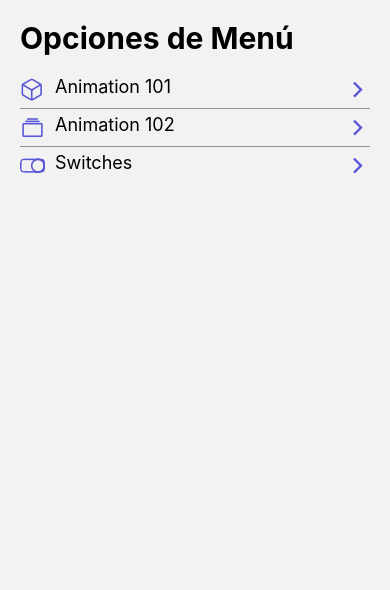
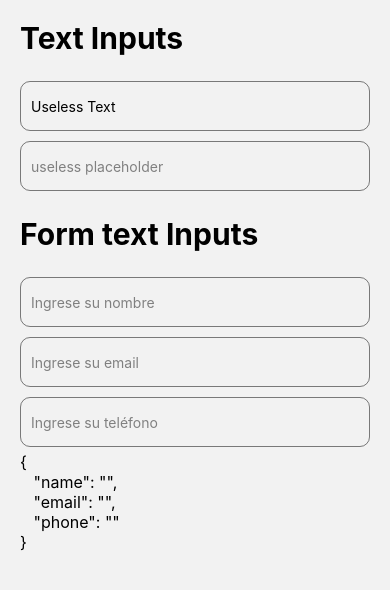
Before and after one commit to ferdeolazabal/RNComponents, a React Native app: screen /TextInputScreen in a window 390 px wide. Shown: the top 590 px of the page. Built offline with nearby package versions, Linux system fonts and the light colour scheme.

Commit message:
Add more screens
- <AlertScreen> & <TextInputScreen> added
- react-native-prompt-android library added for android propt functionality

```diff
--- a/package.json
+++ b/package.json
@@ -16,6 +16,7 @@
     "react": "18.1.0",
     "react-native": "0.70.6",
     "react-native-gesture-handler": "^2.9.0",
+    "react-native-prompt-android": "^1.1.0",
     "react-native-safe-area-context": "^4.5.0",
     "react-native-screens": "^3.19.0",
     "react-native-vector-icons": "^9.2.0"
--- a/src/data/menuItems.tsx
+++ b/src/data/menuItems.tsx
@@ -16,4 +16,14 @@ export const menuItems: MenuItem[] = [
         icon: 'toggle-outline',
         component: 'SwitchScreen',
     },
+    {
+        name: 'Alerts',
+        icon: 'alert-circle-outline',
+        component: 'AlertScreen',
+    },
+    {
+        name: 'Text Inputs',
+        icon: 'document-text-outline',
+        component: 'TextInputScreen',
+    },
 ];
--- a/src/navigator/Navigator.tsx
+++ b/src/navigator/Navigator.tsx
@@ -1,8 +1,10 @@
-import { createStackNavigator } from '@react-navigation/stack';
 import { Animation101Screen } from '../screens/Animation101Screen';
 import { Animation102Screen } from '../screens/Animation102Screen';
+import { createStackNavigator } from '@react-navigation/stack';
+import { SwitchScreen } from '../screens/SwitchScreen';
+import AlertScreen from '../screens/AlertScreen';
 import HomeScreen from '../screens/HomeScreen';
-import { SwitchScreen } from '../screens/SwitchScreen';
+import TextInputScreen from '../screens/TextImputScreen';
 
 const Stack = createStackNavigator();
 
@@ -16,6 +18,8 @@ export const Navigator = () => {
             <Stack.Screen name="Animation101Screen" component={Animation101Screen} />
             <Stack.Screen name="Animation102Screen" component={Animation102Screen} />
             <Stack.Screen name="SwitchScreen" component={SwitchScreen} />
+            <Stack.Screen name="AlertScreen" component={AlertScreen} />
+            <Stack.Screen name="TextInputScreen" component={TextInputScreen} />
         </Stack.Navigator>
     );
 };
--- /dev/null
+++ b/src/screens/AlertScreen.tsx
@@ -0,0 +1,70 @@
+import React from 'react';
+import { Alert, Button, Text, View } from 'react-native';
+import prompt from 'react-native-prompt-android';
+
+import { HeaderTitle } from '../components/HeaderTitle';
+import { styles } from '../theme/appTheme';
+
+const AlertScreen = () => {
+    const showAlert = () => {
+        Alert.alert(
+            'Título',
+            'Este es el cuerpo de la alerta',
+            [
+                {
+                    text: 'Preguntar luego',
+                    onPress: () => console.log('Ask me later pressed'),
+                },
+                {
+                    text: 'Cancelar',
+                    onPress: () => console.log('Cancel Pressed'),
+                    style: 'cancel', // Only for Ios
+                },
+                { text: 'OK', onPress: () => console.log('OK Pressed') },
+            ],
+            { cancelable: true, onDismiss: () => console.log('Cancel Pressed') }
+        );
+    };
+
+    const showPrompt = () => {
+        // propt only for Ios
+        // Alert.prompt(
+        //     '¿Está seguro?',
+        //     'Esta opcion no se puede revertir',
+        //     (valor: string) => console.log('info: ', valor),
+        //     'plain-text',
+        //     'Hola mundo'
+        // );
+
+        prompt(
+            'Enter password',
+            'Enter your password to claim your $1.5B in lottery winnings',
+            [
+                { text: 'Cancel', onPress: () => console.log('Cancel Pressed'), style: 'cancel' },
+                {
+                    text: 'OK',
+                    onPress: (password) => console.log('OK Pressed, password: ' + password),
+                },
+            ],
+            {
+                type: 'secure-text',
+                cancelable: false,
+                defaultValue: 'test',
+                placeholder: 'placeholder',
+            }
+        );
+    };
+
+    return (
+        <View style={styles.globalMargin}>
+            <HeaderTitle title="Alerts" />
+            <View style={{ padding: 10 }}>
+                <Button title="Mostrar alerta" onPress={showAlert} />
+            </View>
+            <View style={{ margin: 5 }} />
+            <Button title="Mostrar prompt" onPress={showPrompt} />
+        </View>
+    );
+};
+
+export default AlertScreen;
--- /dev/null
+++ b/src/screens/TextImputScreen.tsx
@@ -0,0 +1,73 @@
+import React, { useState } from 'react';
+import { SafeAreaView, ScrollView, Text, TextInput } from 'react-native';
+import { HeaderTitle } from '../components/HeaderTitle';
+import { styles } from '../theme/appTheme';
+
+const TextInputScreen = () => {
+    const [text, onChangeText] = useState('Useless Text');
+    const [number, onChangeNumber] = useState('');
+    const [form, setForm] = useState({
+        name: '',
+        email: '',
+        phone: '',
+    });
+
+    const onChange = (value: string, field: string) => {
+        setForm({
+            ...form,
+            [field]: value,
+        });
+    };
+
+    return (
+        <SafeAreaView style={styles.globalMargin}>
+            <ScrollView>
+                <HeaderTitle title="Text Inputs" />
+                <TextInput style={styles.input} onChangeText={onChangeText} value={text} />
+                <TextInput
+                    style={styles.input}
+                    onChangeText={onChangeNumber}
+                    value={number}
+                    placeholder="useless placeholder"
+                    placeholderTextColor={'grey'}
+                    keyboardType="numeric"
+                />
+
+                <HeaderTitle title="Form text Inputs" />
+                <TextInput
+                    style={styles.input}
+                    placeholder="Ingrese su nombre"
+                    placeholderTextColor={'grey'}
+                    autoCorrect={false}
+                    autoCapitalize="words"
+                    onChangeText={(value: string) => onChange(value, 'name')}
+                    // value={text}
+                />
+                <TextInput
+                    style={styles.input}
+                    placeholder="Ingrese su email"
+                    placeholderTextColor={'grey'}
+                    autoCorrect={false}
+                    autoCapitalize="none"
+                    onChangeText={(value: string) => onChange(value, 'email')}
+                    keyboardType="email-address"
+                    keyboardAppearance="light"
+                    // value={text}
+                />
+                <TextInput
+                    style={styles.input}
+                    placeholder="Ingrese su teléfono"
+                    placeholderTextColor={'grey'}
+                    onChangeText={(value: string) => onChange(value, 'phone')}
+                    keyboardType="phone-pad"
+                    // value={text}
+                />
+                <Text style={{ ...styles.blackText, fontSize: 16 }}>
+                    {JSON.stringify(form, null, 3)}
+                </Text>
+            </ScrollView>
+        </SafeAreaView>
+    );
+};
+
+export default TextInputScreen;
--- a/src/theme/appTheme.tsx
+++ b/src/theme/appTheme.tsx
@@ -12,4 +12,13 @@ export const styles = StyleSheet.create({
     blackText: {
         color: 'black',
     },
+    input: {
+        borderWidth: 1,
+        borderColor: 'rgba(0,0,0,0.5)',
+        height: 50,
+        marginVertical: 5,
+        paddingHorizontal: 10,
+        color: 'black',
+        borderRadius: 10,
+    },
 });
```
Also changed, not shown: 1 other file (tests, documents, lock files or other folders).
